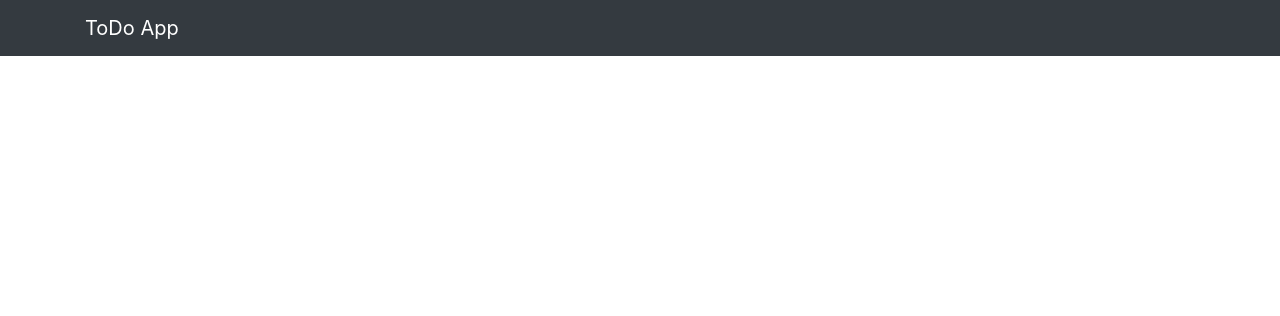
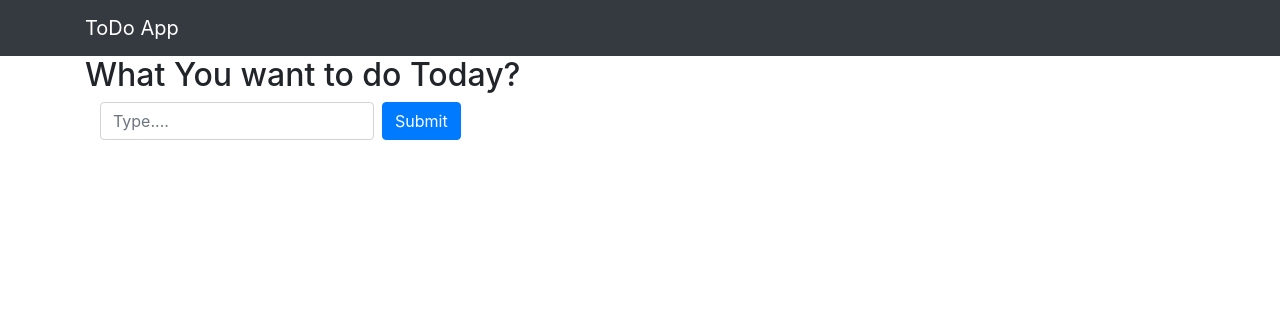
Before and after one commit to niketanmoon/ToDoApp, a Django app: page / in a window 1280 px wide. Shown: the top 316 px of the page. Run offline with Django 3.2, Linux system fonts and the light colour scheme; some libraries are stand-ins or nearby versions.

Commit message:
Input Form Done

```diff
--- a/src/MyApp/templates/home.html
+++ b/src/MyApp/templates/home.html
@@ -1,4 +1,19 @@
 {% extends 'base.html'%}
 {% block content %}
+  <div class="row">
+    <div class="col">
+      <h2>What You want to do Today?</h2>
+      <div class="col">
 
+        <form class="form-inline" action="{% url 'add' %}" method="post">
+           <input
+              type="text"
+              class="form-control mb-2 mr-sm-2"
+              id="inlineFormInputName2"
+              placeholder="Type....">
+            <button type="submit" class="btn btn-primary mb-2">Submit</button>
+        </form>
+      </div>
+    </div>
+  </div>
 {% endblock %}
--- a/src/MyApp/views.py
+++ b/src/MyApp/views.py
@@ -1,5 +1,11 @@
 from django.shortcuts import render
-
+from django.http import HttpResponseRedirect
+from django.views.decorators.csrf import csrf_exempt
 # Create your views here.
 def home(request):
     return render(request,'home.html')
+
+@csrf_exempt
+def add_to_do(request):
+    print("todo")
+    return HttpResponseRedirect('/')
--- a/src/project/urls.py
+++ b/src/project/urls.py
@@ -16,9 +16,10 @@ Including another URLconf
 from django.contrib import admin
 from django.urls import path
 
-from MyApp.views import home
+from MyApp.views import home,add_to_do
 
 urlpatterns = [
     path('', home, name='home'),
+    path('add/', add_to_do, name='add'),
     path('admin/', admin.site.urls),
 ]
```
